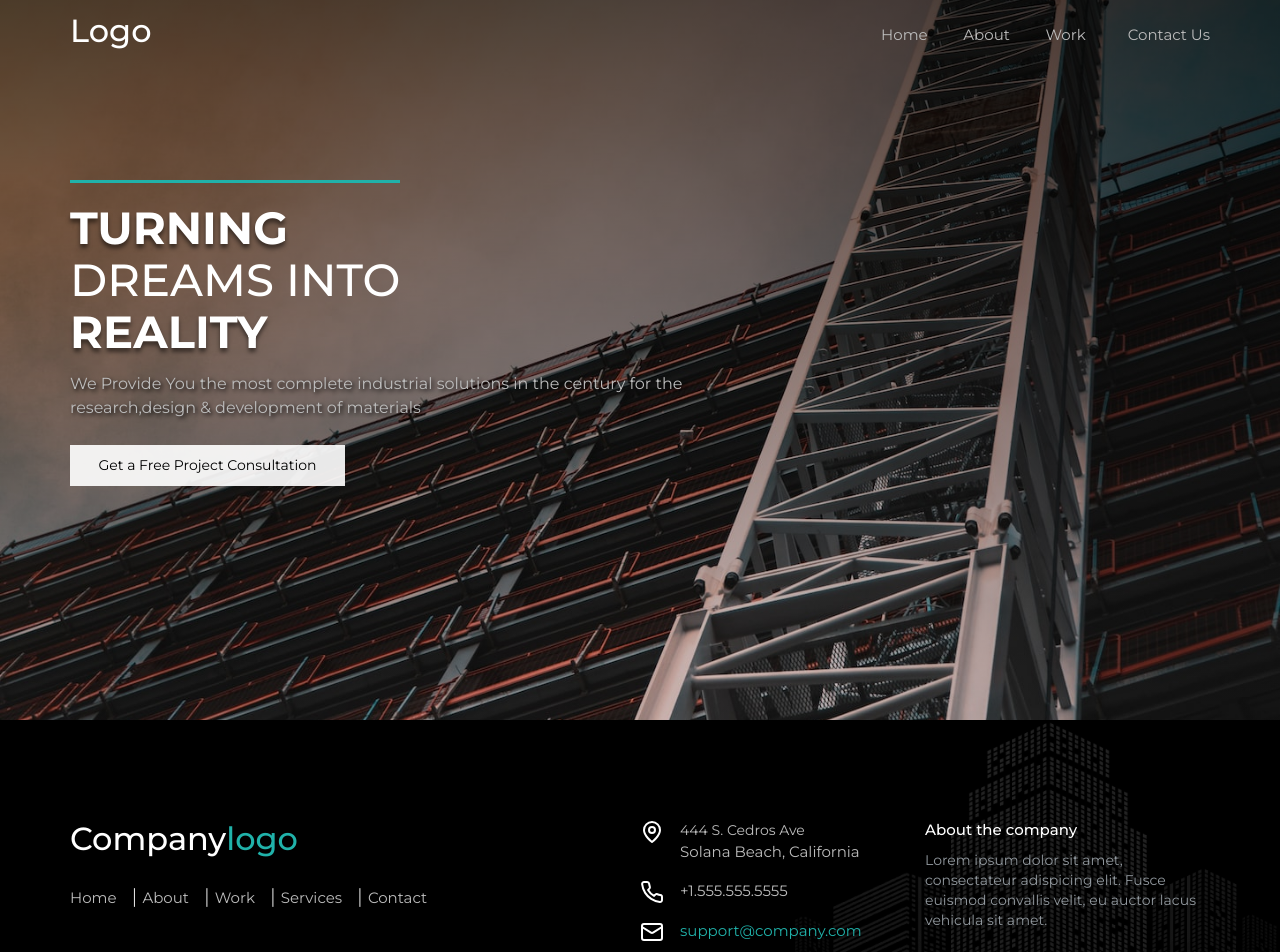
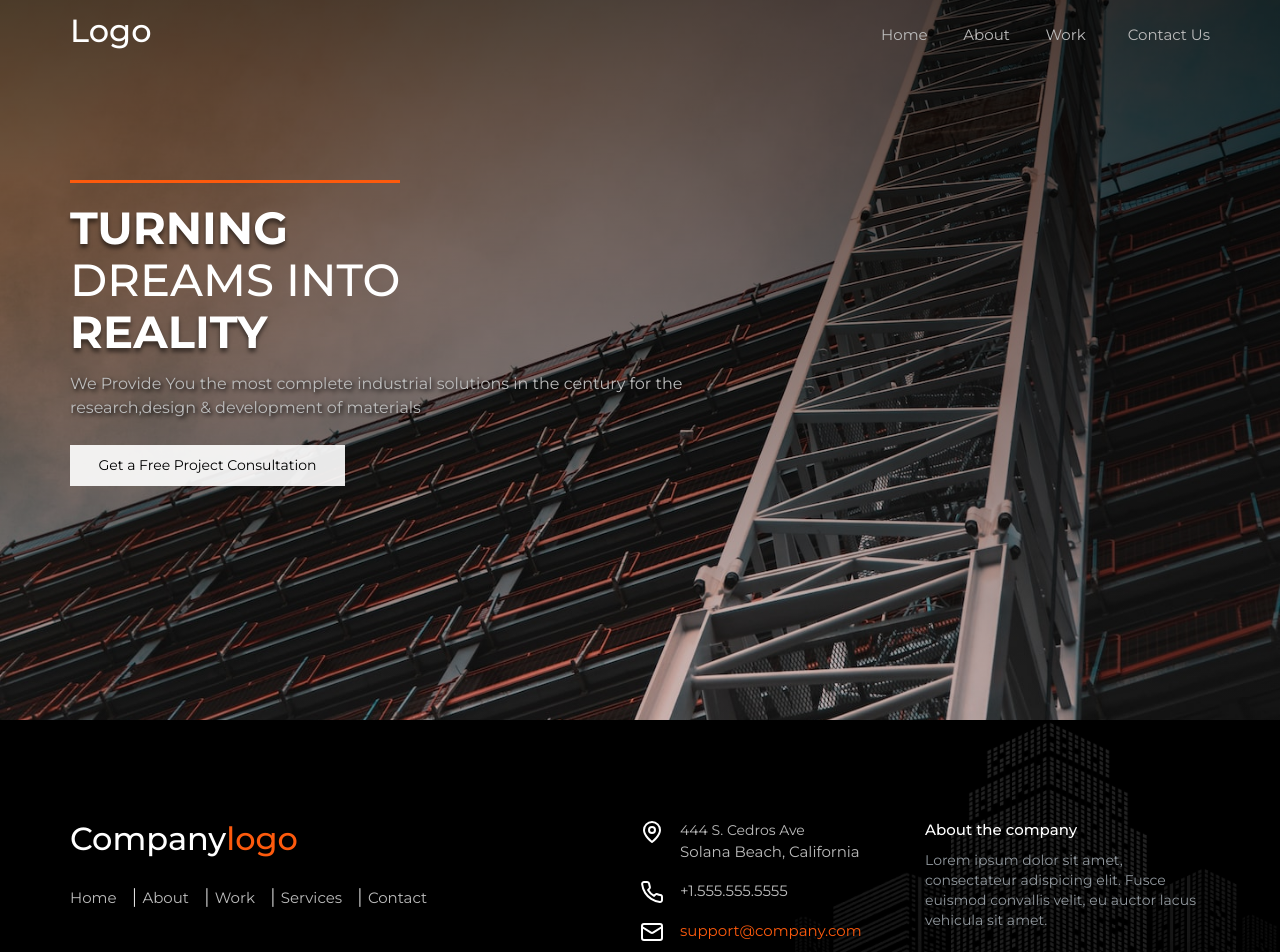
Before and after one commit to Anshkakkar15/white-diamond, a Next.js app: page / in a window 1280 px wide. Shown: the top 952 px of the page. Built offline with nearby package versions, Linux system fonts and the light colour scheme.

Commit message:
working with contact page

```diff
--- a/styles/Contact.module.css
+++ b/styles/Contact.module.css
@@ -250,7 +250,7 @@ button.contact_form_submit {
     height: max-content;
     width: 90%;
     padding: 25px 25px;
-    border-radius: 14px 14px 0 0;
+    border-radius: 14px 14px;
     top: 67%;
     left: 50%;
     transform: translate(-50%, 0);
--- a/styles/Home.module.css
+++ b/styles/Home.module.css
@@ -1,7 +1,8 @@
 .banner {
   /*  */
   /* background-image: url("https://source.unsplash.com/1450x900?construction,homes,forests"); */
-   background-image:linear-gradient(0deg, #00000023, #000000b3), url('../assets/download\ \(1\).jfif');
+  background-image: linear-gradient(0deg, #00000023, #000000b3),
+    url("../assets/download\ \(1\).jfif");
   background-repeat: no-repeat;
   background-size: cover;
   background-position: center;
@@ -29,8 +30,8 @@
 
 .main_content h1 {
   color: #fff;
-  font-family: 'Montserrat', sans-serif;
-  border-top: 3px solid lightseagreen;
+  font-family: "Montserrat", sans-serif;
+  border-top: 3px solid #fd5a0d;
   padding: 22px 0px 0 0;
   font-size: 50px;
   text-transform: uppercase;
@@ -41,17 +42,17 @@
 .main_content h1 strong {
   display: block;
   font-weight: 700;
-  text-shadow: 0px 4.074199199676514px 4.074199199676514px rgba(0, 0, 0, 0.50);
+  text-shadow: 0px 4.074199199676514px 4.074199199676514px rgba(0, 0, 0, 0.5);
   width: fit-content;
   line-height: 50px;
 }
-.main_content p{
+.main_content p {
   color: #bcbcbc;
   font-size: 16px;
   margin-bottom: 0;
   text-shadow: 2px 2px 4px black;
   margin-top: 15px;
-  font-family: 'Montserrat', sans-serif;
+  font-family: "Montserrat", sans-serif;
 }
 .banner_btn {
   margin-top: 25px;
@@ -59,17 +60,17 @@
   color: #000;
 }
 
-.about_section{
-  margin-top: 100px ;
+.about_section {
+  margin-top: 100px;
   position: relative;
 }
-.img_cont{
+.img_cont {
   display: flex;
   justify-content: center;
   align-items: center;
 }
 
-.about_content h2{
+.about_content h2 {
   color: #000;
   letter-spacing: 0;
   text-transform: capitalize;
@@ -97,7 +98,6 @@
 }
 
 @media only screen and (max-width: 1199px) {
-
   .banner {
     height: 80vh;
   }
@@ -107,12 +107,11 @@
     width: 100%;
   }
 
-
   .banner .main_content h1 {
     font-size: 40px;
     padding: 18px 0 0 0;
   }
-  .main_content p{
+  .main_content p {
     font-size: 15px;
     margin-top: 10px;
   }
@@ -134,22 +133,18 @@
     margin-top: 15px;
   }
 
-
   .banner_home img {
     height: 200px;
     width: 100%;
   }
 
-
   .banner .main_content h1 {
     font-size: 35px;
     padding: 15px 0 0 0;
   }
-
 }
 
 @media only screen and (max-width: 767px) {
-
   .banner {
     height: 70vh;
   }
@@ -167,15 +162,14 @@
     font-size: 30px;
     padding: 10px 0 0 0;
   }
-  .main_content p{
+  .main_content p {
     font-size: 14px;
     margin-top: 5px;
-    padding-right:  10px;
+    padding-right: 10px;
   }
 }
 
 @media only screen and (max-width: 575px) {
-
   .banner_home img {
     height: 150px;
     width: 100%;
@@ -185,12 +179,12 @@
     font-size: 25px;
     padding: 0;
   }
-  .main_content p{
+  .main_content p {
     font-size: 13px;
     margin-top: 0px;
-    padding-right:  10px;
+    padding-right: 10px;
   }
-  .main_content p br{
+  .main_content p br {
     display: none;
   }
 }
--- a/styles/Layout.module.css
+++ b/styles/Layout.module.css
@@ -42,7 +42,7 @@
 }
 
 .nav_items a:hover {
-  color: lightseagreen;
+  color: #fd5a0d;
 }
 
 .menu_toggle .bar {
@@ -94,7 +94,7 @@
 }
 
 .footer_distributed h3 span {
-  color: lightseagreen;
+  color: #fd5a0d;
   font-family: "Montserrat", sans-serif;
 }
 
@@ -135,7 +135,7 @@
 }
 
 .footer_distributed .footer_center p a {
-  color: lightseagreen;
+  color: #fd5a0d;
   text-decoration: none;
   font-family: "Montserrat", sans-serif;
 }
--- a/styles/globals.css
+++ b/styles/globals.css
@@ -16,8 +16,6 @@
   list-style: none;
   list-style-type: none;
   text-decoration: none;
-  -webkit-font-smoothing: antialiased;
-  -moz-osx-font-smoothing: grayscale;
   text-rendering: optimizeLegibility;
   font-family: "Montserrat", sans-serif !important;
 }
@@ -47,7 +45,7 @@ h6 {
 }
 a,
 button {
-  font-family: "Pulp-Regular";
+  font-family: "Montserrat", sans-serif !important;
   font-size: inherit;
   line-height: inherit;
   cursor: pointer;
@@ -94,7 +92,8 @@ body {
   overflow: hidden;
 }
 .web-primary-button:hover {
-  box-shadow: inset 275px 0 0 lightseagreen;
+  box-shadow: inset 275px 0 0 #fd5a0d;
+  color: #fff;
 }
 
 /* Chrome, Safari, Edge, Opera */
```
Lines whose indentation alone changed are shown as unchanged.
